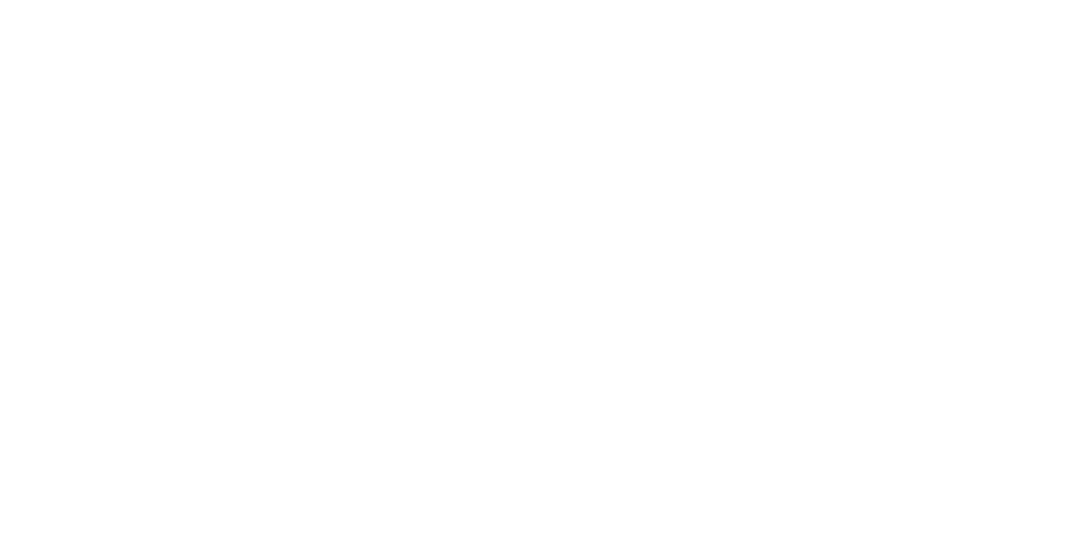
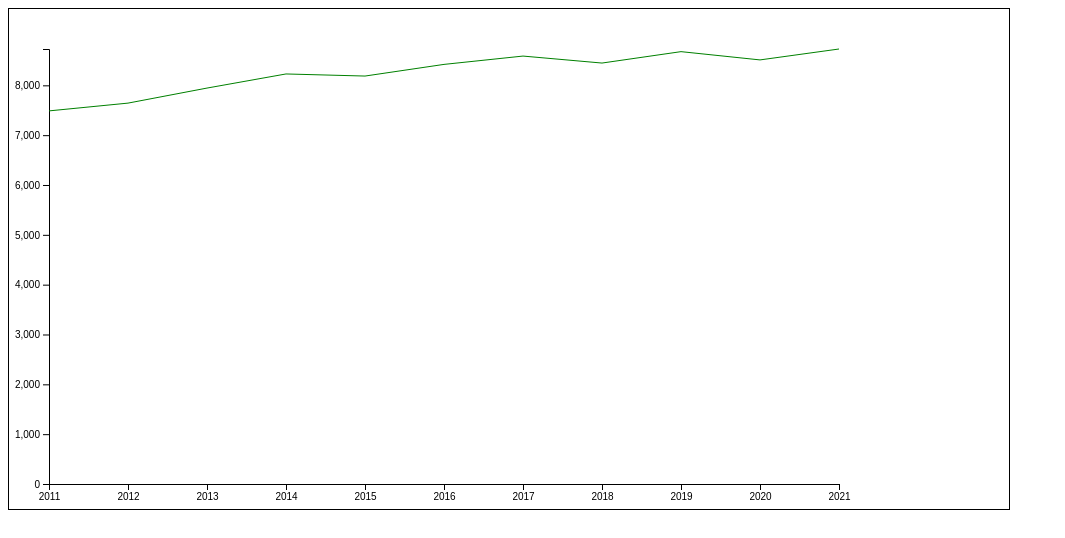
Before and after one commit to LucasJurgec/Overlooked-On-The-Road, a plain HTML site: page index.html in a window 1280 px wide. Shown: the whole page, without its empty margins (0-1065 px from the left). Drawn offline with nearby package versions, Linux system fonts and the light colour scheme.

Commit message:
basic structure for the line chart - will need to be styled better later

```diff
--- a/index.html
+++ b/index.html
@@ -10,10 +10,14 @@
     <link rel="stylesheet" href="css/main.css">
 
 
-    <script src="https://d3js.org/d3.v7.min.js" defer></script>
-    <script src="js/load-data.js" defer></script>
+    <script src="https://d3js.org/d3.v7.min.js" defer></script> <!--Need to keep at top of js files-->
+
+    <script src="js/line-chart.js" defer></script>
+
+    <script src="js/load-data.js" defer></script> <!--Need to keep at bottom of js files-->
+
 </head>
 <body>
-
+    <div id="line-chart"></div>
 </body>
 </html>
--- /dev/null
+++ b/js/line-chart.js
@@ -0,0 +1,62 @@
+// code of drawing the line chart
+// this chart has an x-axis of year and y-axis of Hospitalisations
+// will display the total number of motorcycle hospitalisation in a single year
+
+const svgline = d3.select("#line-chart")
+    .append("svg")
+        .style("border", "1px solid black");
+
+const drawLineChart = main => {
+    const margin = { top: 40, right: 170, bottom:25, left: 40 }; // just basic constants for the size of the chart, can be changed later
+    const width = 1000;
+    const height = 500;
+    const innerWidth = width - margin.left - margin.right;
+    const innerHeight = height - margin.top - margin.bottom;
+
+    const motorcycleByYear = d3.rollups( // used getting the total number of motorcycle hospitalisations per year
+        main.filter(d => d.user === "Motorcyclist"), // filter for only motorcyclist
+        v => d3.sum(v, d => d.hospitalisations), // add up hospitalisations
+        d => d.year
+    ).map(([year, hospitalisations]) => ({ year, hospitalisations }))
+     .sort((a, b) => a.year - b.year); // sort so years are lowest to highest
+
+    const xScale = d3.scaleLinear() // scale for x axis
+        .domain(d3.extent(motorcycleByYear, d => d.year))
+        .range([0, innerWidth])
+
+    const yScale = d3.scaleLinear() // scale for y axis
+        .domain([0, d3.max(motorcycleByYear, d => d.hospitalisations)])
+        .range([innerHeight, 0]);
+
+    const bottomAxis = d3.axisBottom(xScale)
+        .tickFormat(d3.format("d"));
+
+    const leftAxis = d3.axisLeft(yScale);
+
+    svgline.attr("viewBox", `0 0 ${width} ${height}`)
+        .attr("width", width)
+        .attr("height", height);
+
+    const innerChart = svgline
+        .append("g")
+        .attr("transform", `translate(${margin.left}, ${margin.top})`)
+
+    innerChart
+        .append("g")
+        .attr("transform", `translate(0, ${innerHeight})`)
+        .call(bottomAxis)
+
+    innerChart
+        .append("g")
+        .call(leftAxis)
+
+    const lineGenerator = d3.line()
+        .x(d => xScale(d.year))
+        .y(d => yScale(d.hospitalisations));
+
+    innerChart
+        .append("path")
+        .attr("d", lineGenerator(motorcycleByYear))
+        .attr("fill", "none")
+        .attr("stroke", "green");
+}
--- a/js/load-data.js
+++ b/js/load-data.js
@@ -5,7 +5,7 @@
     age: d["Age group"],
     sex: d.Sex,
     user: d["Road user"],
-    Hospitalisations: +d.Hospitalisations // the + represents the data being loaded as an integer rather than string
+    hospitalisations: +d.Hospitalisations // the + represents the data being loaded as an integer rather than string
   })),
 
   d3.csv("data/state.csv", d => ({ // loading the state.csv file
@@ -17,6 +17,7 @@
     console.log(main, state);
 
     // add the data visualisations in here, such as drawHistogram(main)
+    drawLineChart(main)
 
 }).catch(error => {
     console.error("Error loading CSV files:", error); // for error handling
```
